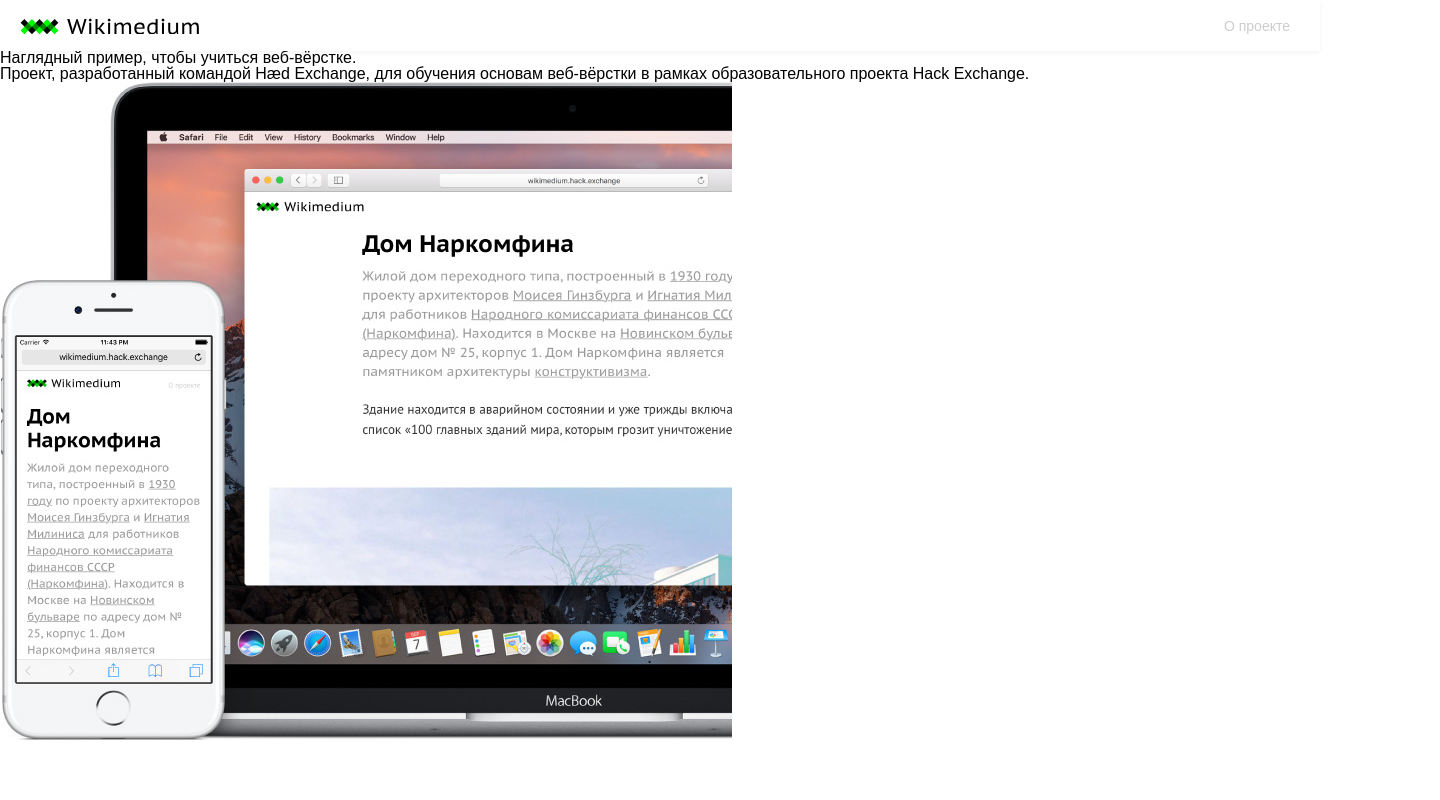
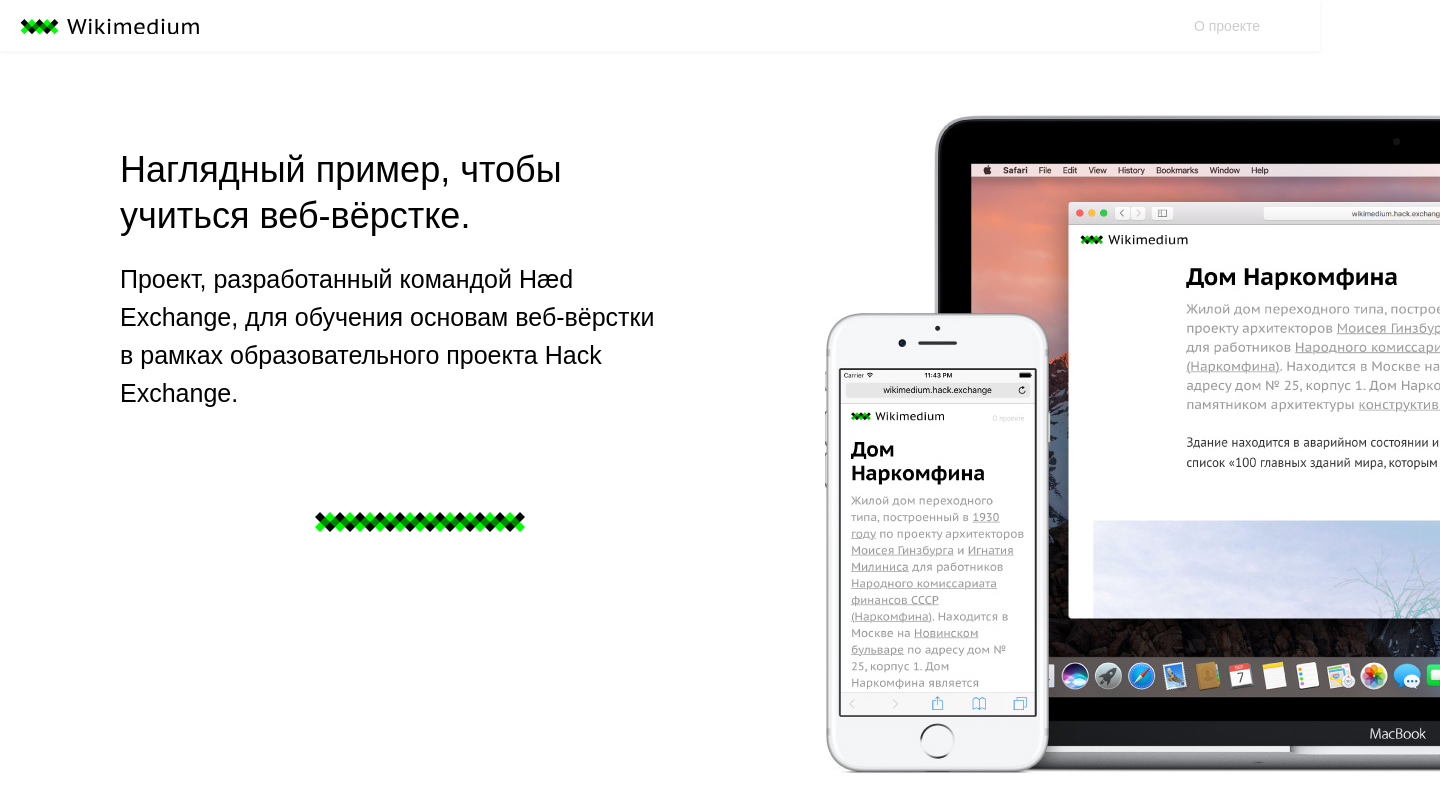
Before and after one commit to ekaterina-kozhara/wikimedium, a plain HTML site: page index.html in a window 1280 px wide. Shown: the whole page, 1440 px wide, since content can reach past the window. Drawn offline with Linux system fonts and the light colour scheme; a web font is replaced by a local one.

Commit message:
зря копипастила насройки захара

```diff
--- a/index.html
+++ b/index.html
@@ -10,15 +10,18 @@
       <a class="logo" href="http://wikimedium.hack.exchange/posts.html"></a>
       <a class="about" href="http://wikimedium.hack.exchange/index.html">О проекте</a>
     </nav>
+    <main>
       <div class="step1">
-      <div class="paragraph">
+        <div class="paragraph1">
           <h2>Наглядный пример, чтобы учиться веб-вёрстке.</h2>
           <p>Проект, разработанный командой Hæd Exchange,
             для обучения основам веб-вёрстки в рамках
             образовательного проекта Hack Exchange.</p>
+            <img src="images/pattern.svg" alt="">
         </div>
-      <img src="../images/landing-mockup1.jpg" alt="">
+        <img src="images/landing-mockup1.jpg" alt="">
       </div>
+    </main>
 
 
   </body>
--- a/styles/layout.css
+++ b/styles/layout.css
@@ -20,7 +20,7 @@ nav .about {
   line-height: 50px;
   color: rgba(0,0,0,.2);
   text-decoration: none;
-  margin-right: 10px;
+  margin-right: 40px;
 }
 
 nav {
@@ -42,3 +42,42 @@ nav {
 .step1 {
   padding-top: 50px;
 }
+.paragraph1 h2 {
+  font-family: 'PT Sans Caption', sans-serif;
+  font-size: 36px;
+  line-height: 46px;
+}
+.paragraph1 p {
+  margin-top: 21px;
+  font-size: 25px;
+  line-height: 38px;
+}
+.paragraph1 {
+  left: 120px;
+  position: absolute;
+  top: 147px;
+  width: 550px;
+}
+main {
+  position: relative;
+  width: 1440px;
+  height: 800px;
+  overflow: hidden;
+}
+.step1 {
+  display: flex;
+}
+.step1 img {
+  top: 115px;
+  right: -116px;
+  width: 732px;
+  height: 660px;
+  position: absolute;
+  background-size: cover;
+}
+.paragraph1 img {
+  /* width: 210px; */
+  height: 20px;
+  margin-top: 250px;
+  margin-left: -30px;
+}
```
Lines whose indentation alone changed are shown as unchanged.
